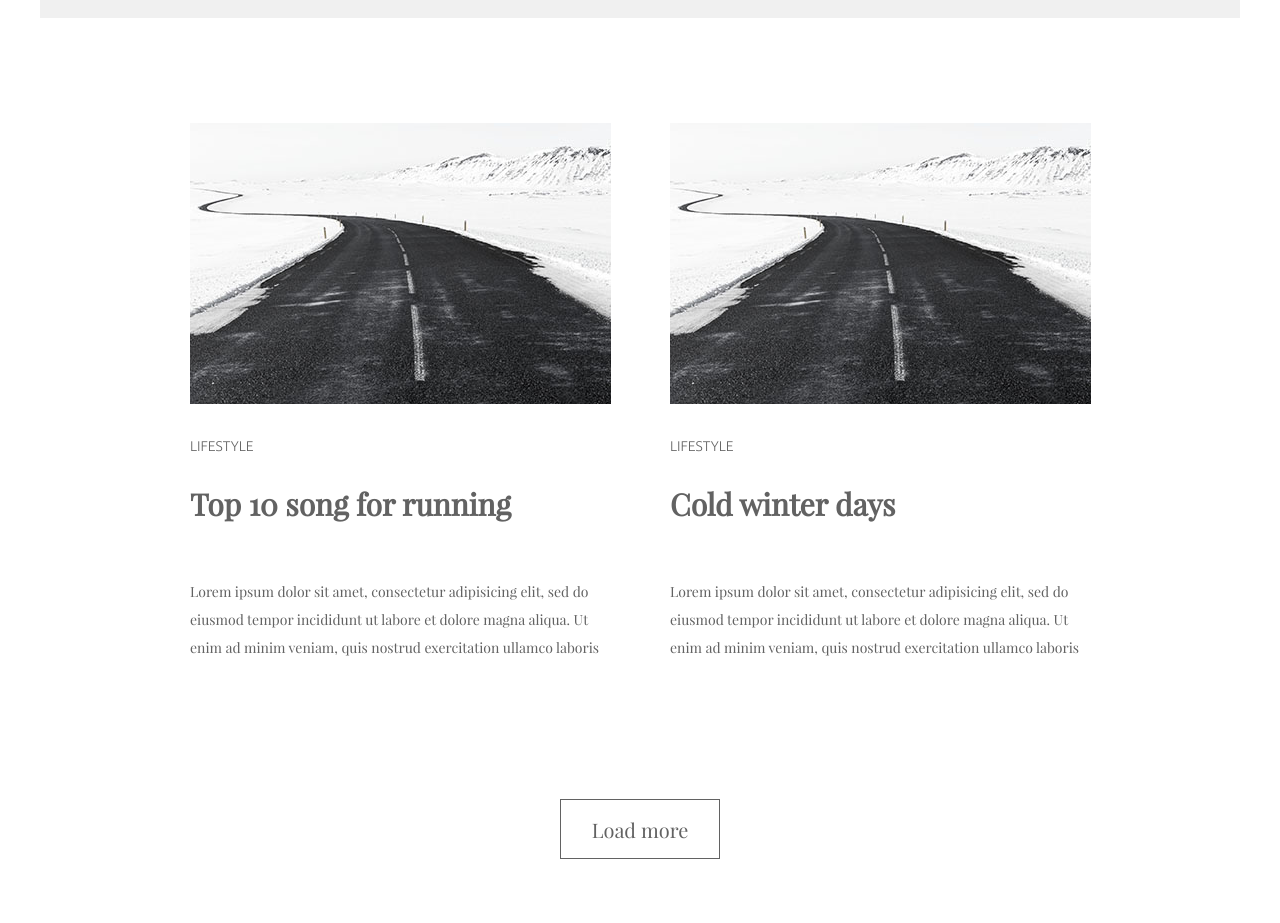
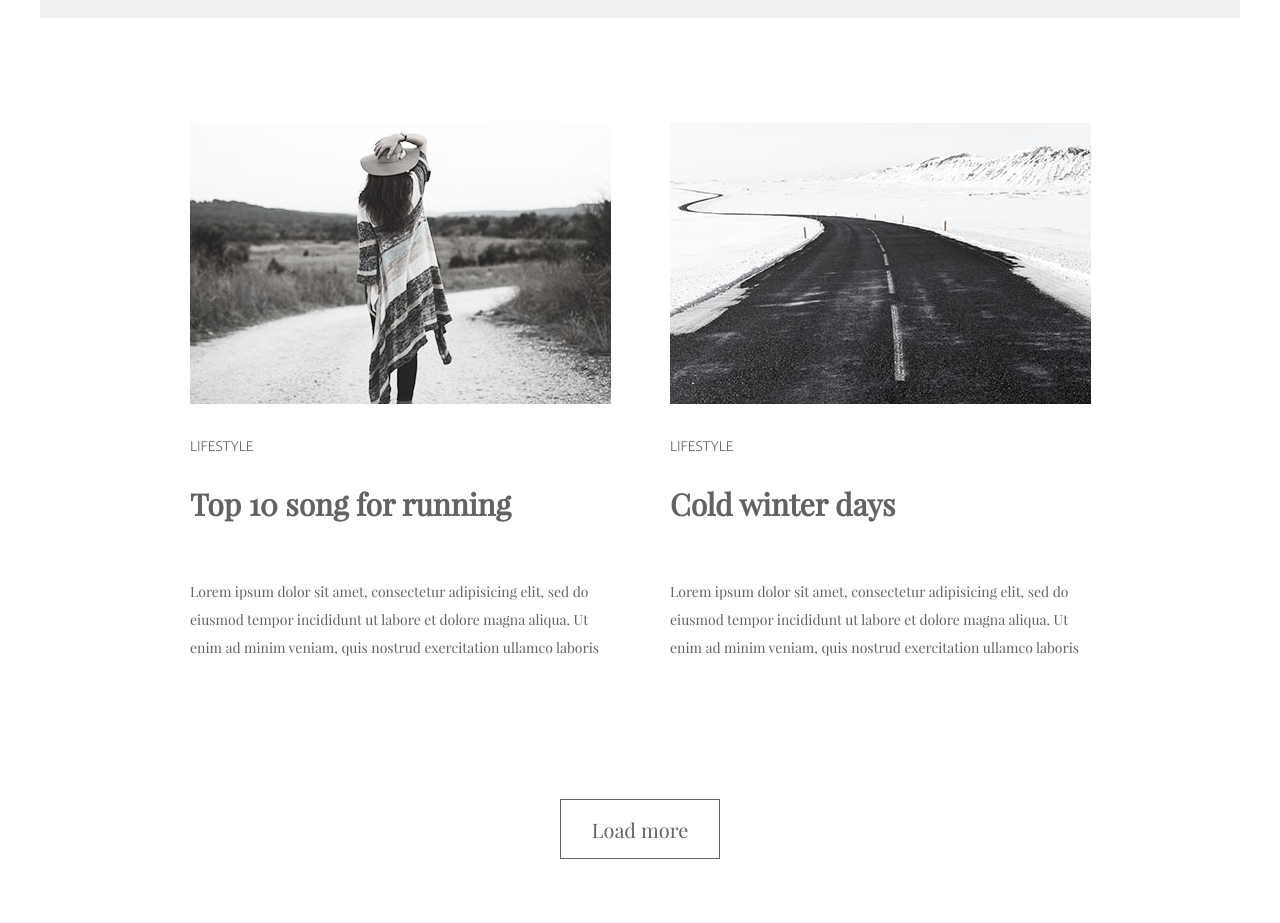
Before and after one commit to sonvu056/sonvu056.github.io, a plain HTML site: page Responsive/Minimo/index.html in a window 1280 px wide. Shown: the part 2902-3825 px from the top of the page. Drawn offline with Linux system fonts and the light colour scheme; files whose address does not match are found by name.

Commit message:
Update index.html

```diff
--- a/Responsive/Minimo/index.html
+++ b/Responsive/Minimo/index.html
@@ -118,7 +118,7 @@
 
             <section class="row flex">
                 <div class="item">
-                    <img src="img/anh6.jpg" alt="anh5">
+                    <img src="img/anh5.jpg" alt="anh5">
                     <div class="item-tag ubuntu-light uppercase light-brown">
                         <a href="#">Lifestyle</a>
                     </div>
```
